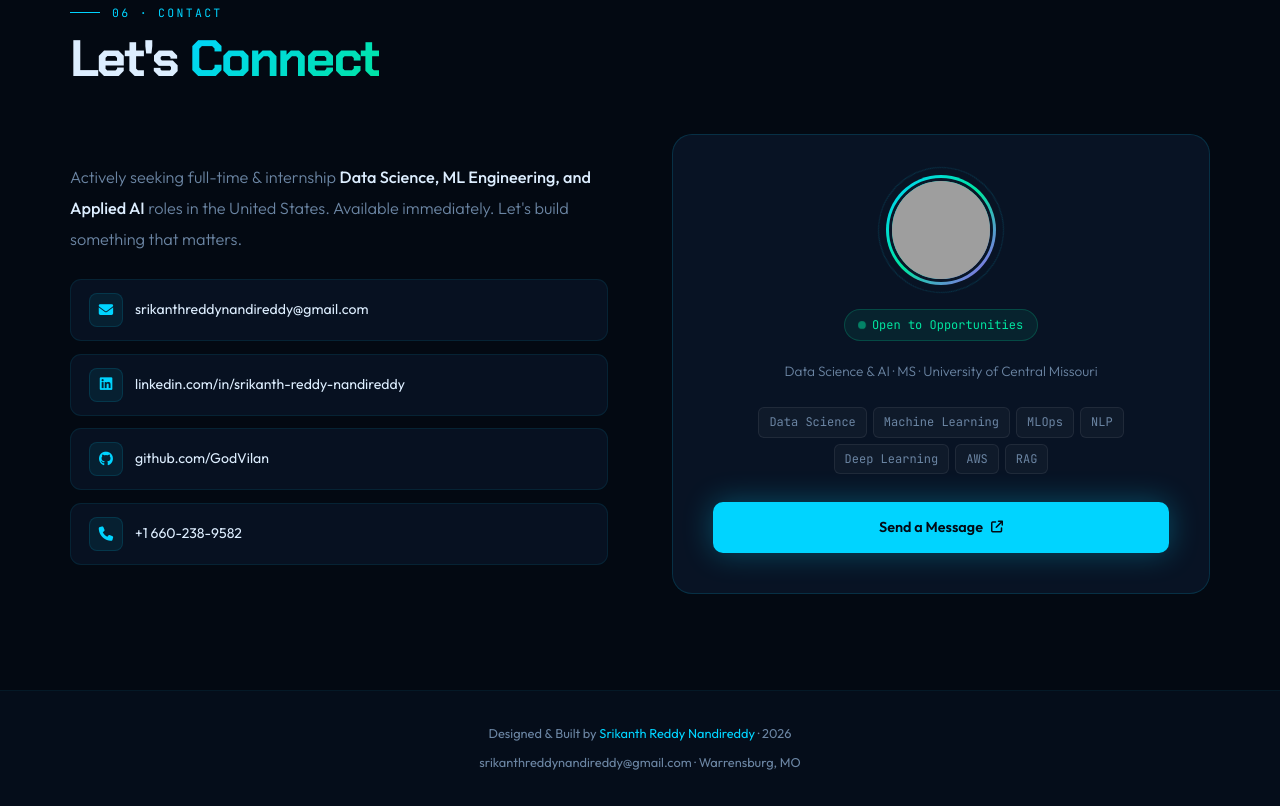
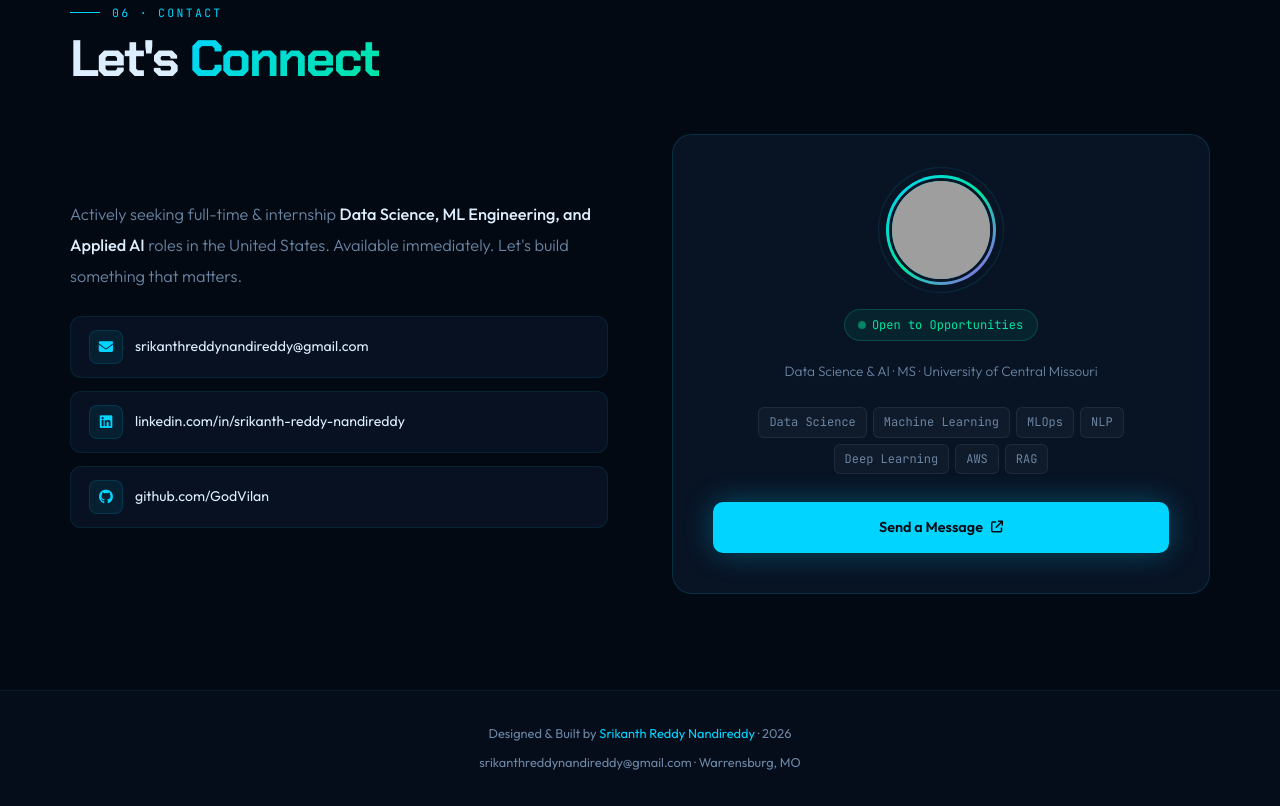
Before and after one commit to GodVilan/GodVilan.github.io, a plain HTML site: page index.html in a window 1280 px wide. Shown: the part 6666-7472 px from the top of the page. Drawn offline with Linux system fonts and the light colour scheme; grey boxes are pictures that could not be loaded.

Commit message:
feat: removed contact no.

```diff
--- a/index.html
+++ b/index.html
@@ -970,10 +970,6 @@
               <div class="cl-ico"><i class="fab fa-github"></i></div>
               github.com/GodVilan
             </a>
-            <a href="tel:+16602389582" class="contact-link">
-              <div class="cl-ico"><i class="fas fa-phone"></i></div>
-              +1 660-238-9582
-            </a>
           </div>
         </div>
 
```
